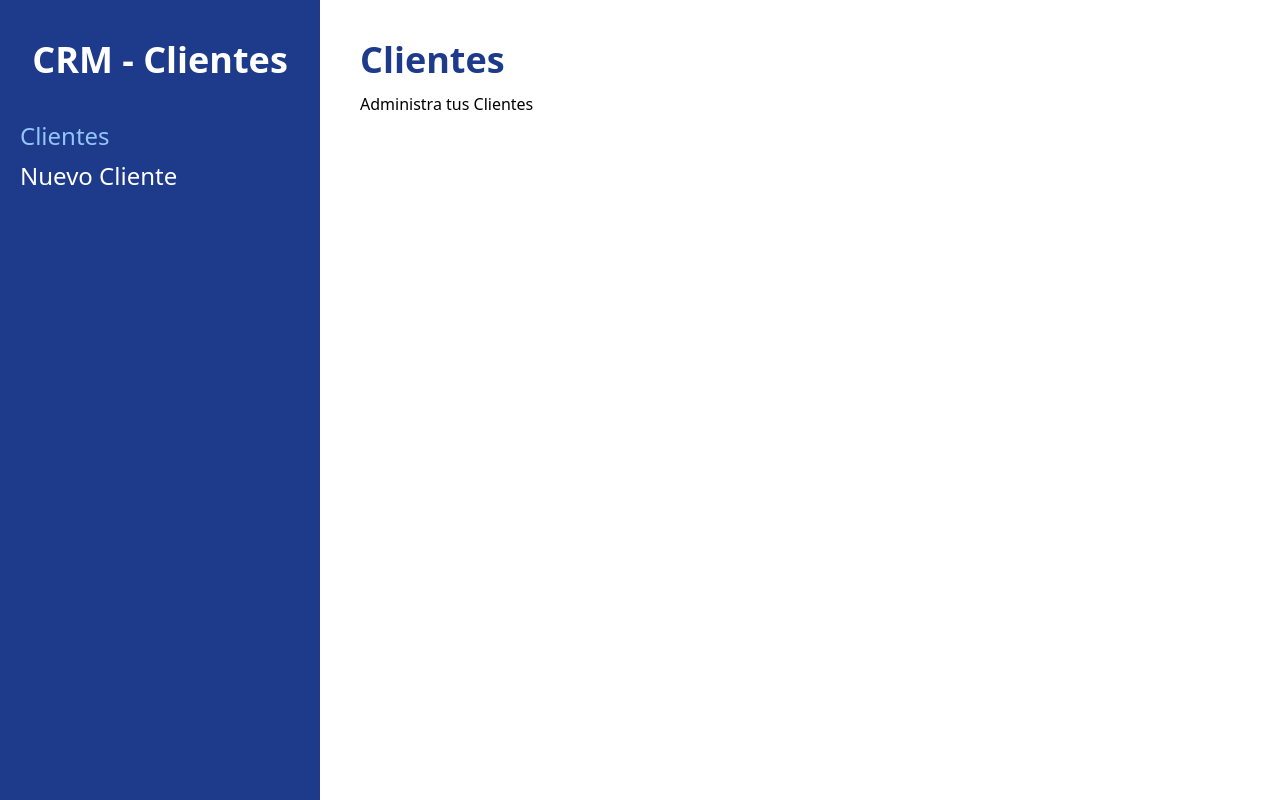
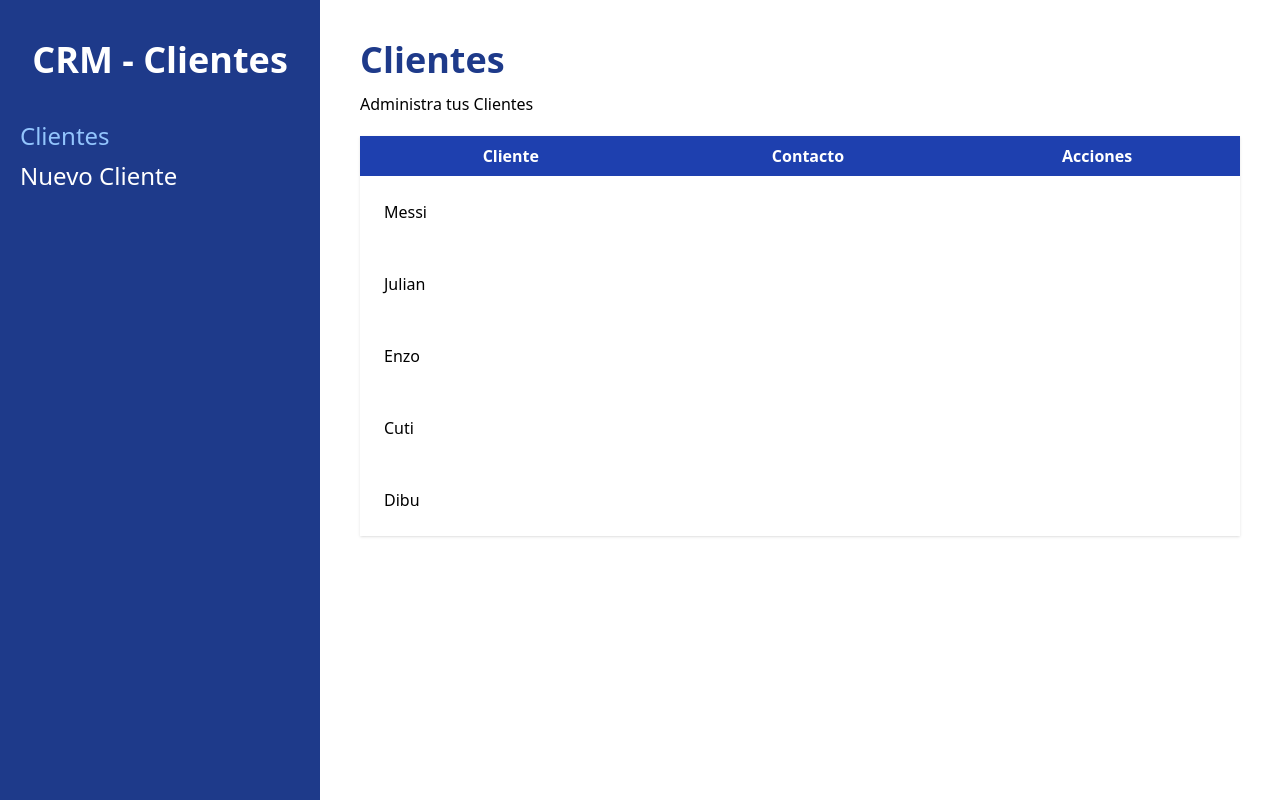
Before and after one commit to lucianolabudia/crm-react, a React (Vite) app: page / in a window 1280 px wide. Built offline with nearby package versions, Linux system fonts and the light colour scheme.

Commit message:
Iterando sobre Clientes y Mostrando la información

```diff
--- /dev/null
+++ b/src/components/Client.jsx
@@ -0,0 +1,13 @@
+
+export const Client = ({ client }) => {
+
+    const { id, name, phone, email, company } = client
+
+    return (
+        <tr>
+            <td className="p-6">
+                { name }
+            </td>
+        </tr>
+    )
+}
--- a/src/pages/Index.jsx
+++ b/src/pages/Index.jsx
@@ -1,42 +1,43 @@
 import { useLoaderData } from "react-router-dom";
+import { Client } from "../components/Client";
 
 export function loader() {
 
   const clients = [
     {
         id: 1,
-        nombre: 'Messi',
-        telefono: 102013313,
+        name: 'Messi',
+        phone: 102013313,
         email: "liomessi@afa.com",
-        empresa: 'Seleccion Argentina'
+        company: 'Seleccion Argentina'
     },
     {
         id: 2,
-        nombre: 'Julian',
-        telefono: 138198313,
+        name: 'Julian',
+        phone: 138198313,
         email: "julianaraña@afa.com",
-        empresa: 'Seleccion Argentina'
+        company: 'Seleccion Argentina'
     },
     {
         id: 3,
-        nombre: 'Enzo',
-        telefono: 31983913,
+        name: 'Enzo',
+        phone: 31983913,
         email: "enzoelhombre@afa.com",
-        empresa: 'Seleccion Argentina'
+        company: 'Seleccion Argentina'
     },
     {
         id: 4,
-        nombre: 'Cuti',
-        telefono: 319381983,
+        name: 'Cuti',
+        phone: 319381983,
         email: "cutiromero@afa.com",
-        empresa: 'Seleccion Argentina'
+        company: 'Seleccion Argentina'
     },
     {
         id: 5,
-        nombre: 'Dibu',
-        telefono: 1398198938,
+        name: 'Dibu',
+        phone: 1398198938,
         email: "dibumartinez@afa.com",
-        empresa: 'Seleccion Argentina'
+        company: 'Seleccion Argentina'
     },
   ];
 
@@ -54,6 +55,31 @@ export const Index = () => {
     <>
       <h1 className="font-black text-4xl text-blue-900">Clientes</h1>
       <p className="mt-3">Administra tus Clientes</p>
+
+      { clients.length ? (
+        <table className="w-full bg-white shadow mt-5 table-auto">
+          <thead className="bg-blue-800 text-white">
+            <tr>
+              <th className="p-2">Cliente</th>
+              <th className="p-2">Contacto</th>
+              <th className="p-2">Acciones</th>
+            </tr>
+          </thead>
+
+          <tbody>
+            { clients.map( client => (
+              <Client
+                client={ client }
+                key={ client.id }
+              />
+            )) }
+          </tbody>
+
+
+        </table>
+      ) : (
+        <p>No hay Clientes registrados todavia...</p>
+      )}
     </>
   )
 }
```
